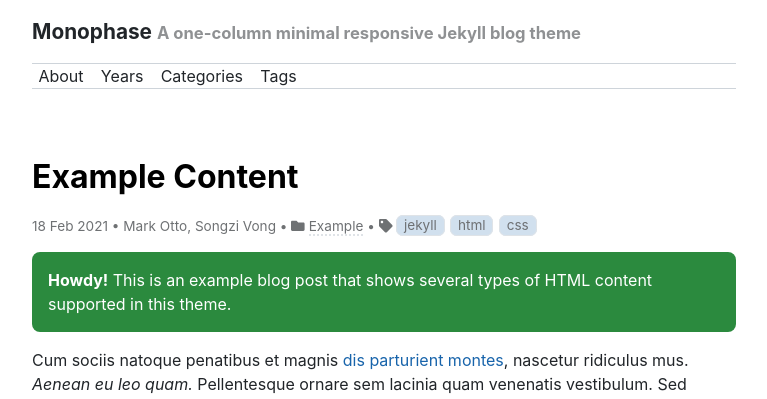
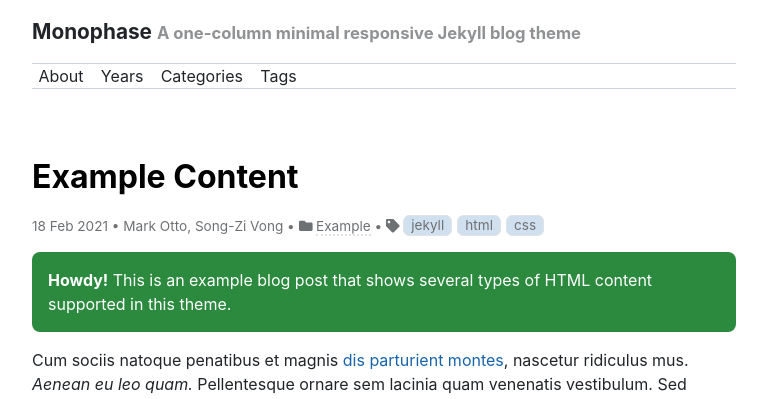
Before and after one commit to zivhub/monophase, a Jekyll site: the page built from _posts/2021-02-18-example-content.md, in a window 1280 px wide and 900 px high. Shown: the top 399 px of the window, without its empty margins (256-1023 px from the left). Built offline with Jekyll 4.4.1, drawn with Linux system fonts in a browser that asks for light colours; nearby versions of some CDN libraries; some of the changed text lies outside the part shown.

Commit message:
Modify the spell of my name

```diff
--- a/_config.yml
+++ b/_config.yml
@@ -1,7 +1,7 @@
 title: Monophase
 tagline: A one-column minimal responsive Jekyll blog theme
 author:
-  name: Songzi Vong
+  name: Song-Zi Vong
   url: https://twitter.com/zivtwt
 
 plugins:
--- a/_posts/2021-02-18-example-content.md
+++ b/_posts/2021-02-18-example-content.md
@@ -1,7 +1,7 @@
 ---
 layout: post
 title: Example Content
-author: Mark Otto, Songzi Vong
+author: Mark Otto, Song-Zi Vong
 categories: [Example]
 tags: [jekyll, html, css]
 ---
```
